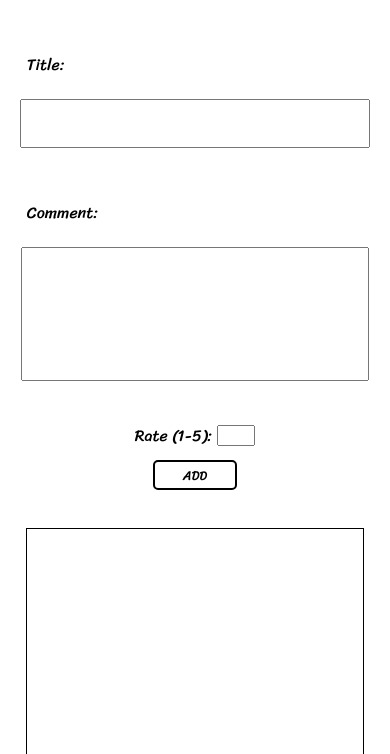
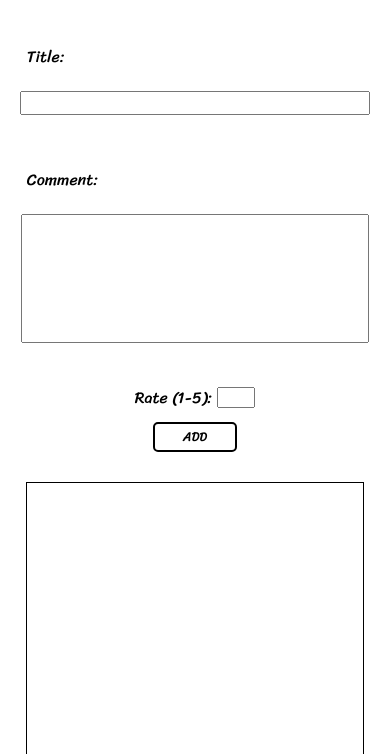
Before and after one commit to ztisaj/Review-Library, a plain HTML site: page index.html in a window 390 px wide. Shown: the part 90-844 px from the top of the page. Drawn offline with Linux system fonts and the light colour scheme.

Commit message:
Update style.css

```diff
--- a/style.css
+++ b/style.css
@@ -223,17 +223,20 @@ footer {
 @media only screen and (max-width: 750px) {
   #container{
     flex-direction: column;
-    height: auto;
     justify-content: center;
     align-items: center;
     margin: auto;
     width: 100%;
+    height: 750px;
   }
 
   #new-review {
     width: 90%;
     margin: auto;
-    height: 60vh;
+  }
+
+  #form {
+    height: 400px;
   }
 
   .label {
@@ -242,11 +245,11 @@ footer {
 
   #title {
     width: 100%;
-    height: 50px;
+    height: 30px;
   }
 
   #comment {
-    height: 150px;
+    height: 200px;
     width: 100%;
   }
 
```
